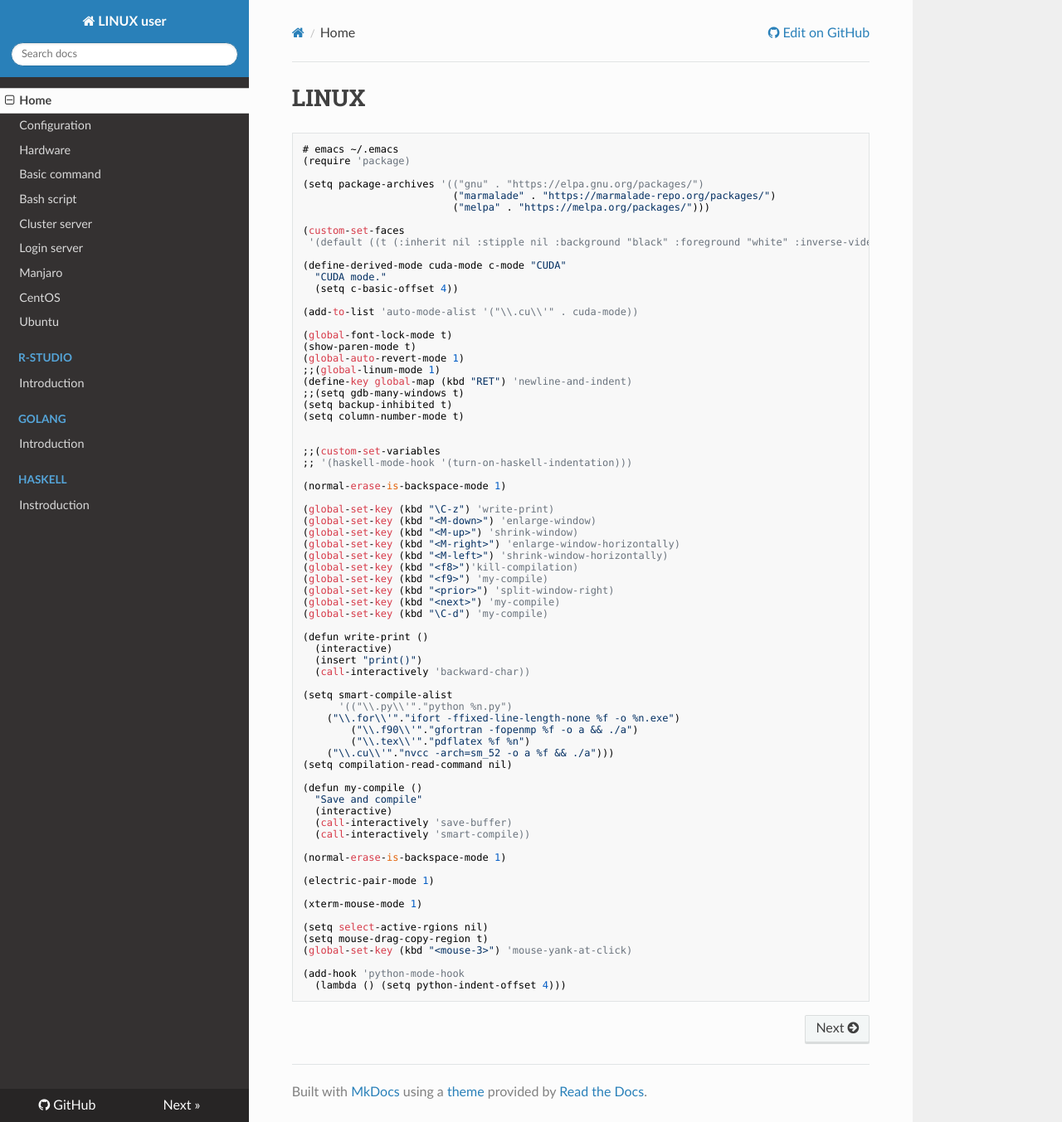
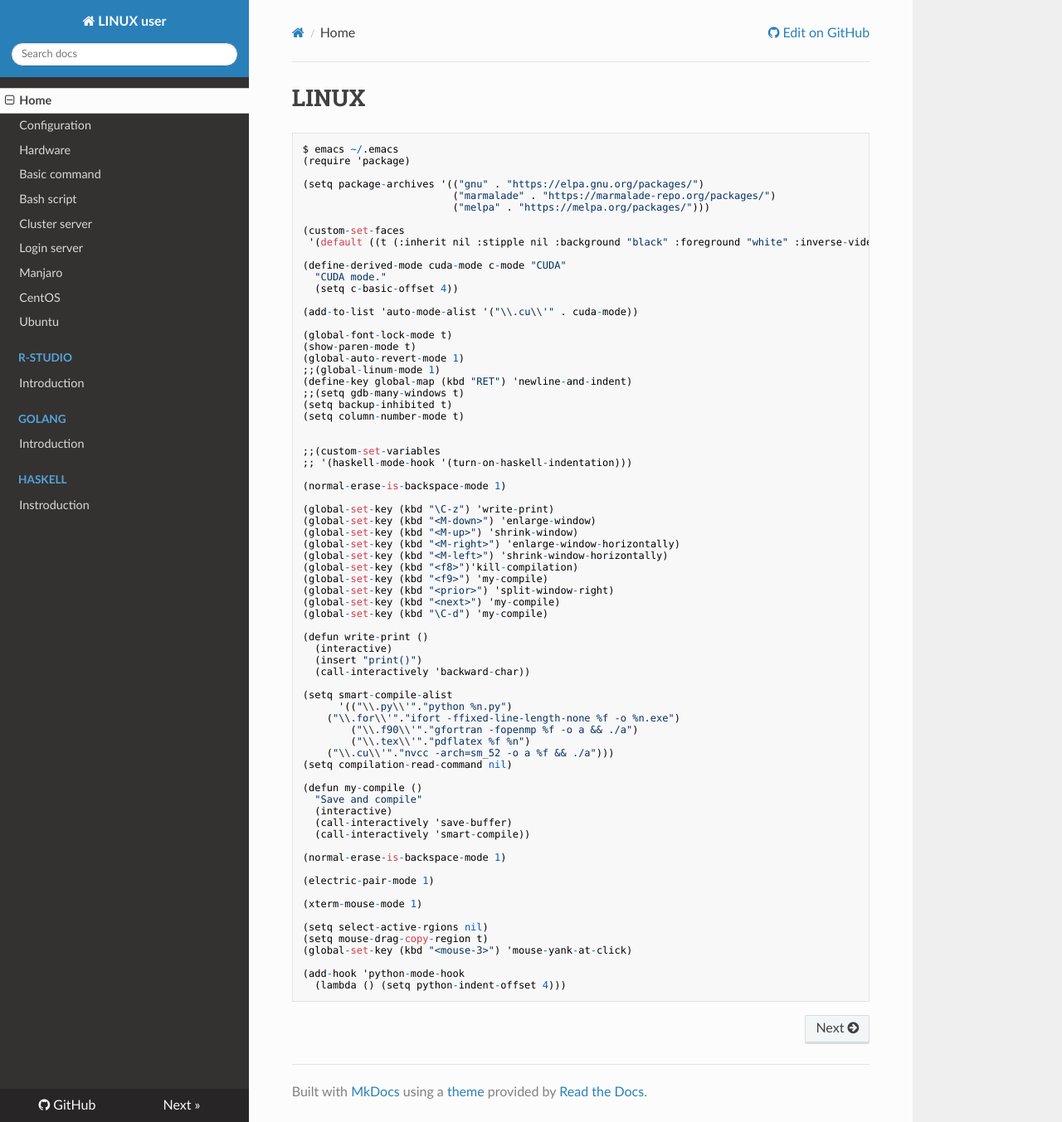
Before and after one commit to WonyoungCho/LINUX, an MkDocs documentation site: the page built from docs/index.md, in a window 1280 px wide and 1353 px high. Shown: the whole window at 83% size. Built offline with MkDocs 1.6.1, drawn with Linux system fonts in a browser that asks for light colours; nearby versions of some CDN libraries; old or Windows-style settings are respelled for this version of MkDocs.

````diff
--- a/docs/index.md
+++ b/docs/index.md
@@ -1,7 +1,7 @@
 # LINUX
 
 ```
-# emacs ~/.emacs
+$ emacs ~/.emacs
 (require 'package)
 
 (setq package-archives '(("gnu" . "https://elpa.gnu.org/packages/")
````
